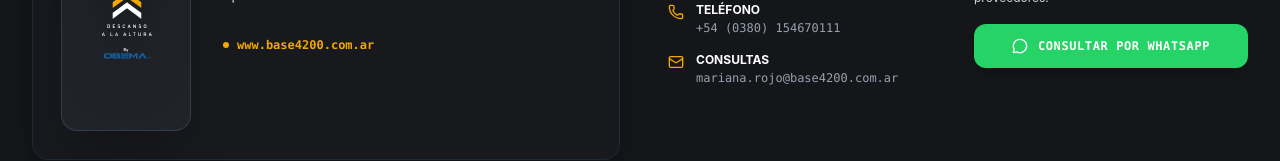
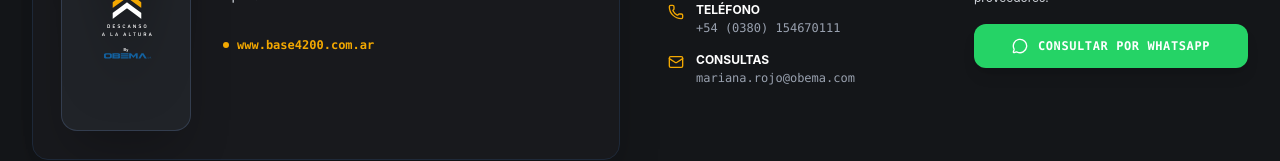
Before and after one commit to spawnmu93-source/B4200, a React (Vite) app in the folder client/: page / in a window 1280 px wide. Shown: the part 5517-5678 px from the top of the page. Built offline with nearby package versions, Linux system fonts and the light colour scheme; no server answers.

Commit message:
Update Mariana's contact email to mariana.rojo@obema.com

```diff
--- a/client/src/components/ContactFooter.jsx
+++ b/client/src/components/ContactFooter.jsx
@@ -79,13 +79,13 @@ export default function ContactFooter({ onOpenAdmin }) {
                   </div>
                 </div>
 
-                {/* Email - Only mariana.rojo@base4200.com.ar */}
+                {/* Email - mariana.rojo@obema.com */}
                 <div className="flex items-start gap-3 text-gray-300">
                   <Mail className="w-4 h-4 text-[#F3A801] shrink-0 mt-0.5" />
                   <div>
                     <p className="font-bold text-white uppercase text-xs">{t('contact.email_label')}</p>
-                    <a href="mailto:mariana.rojo@base4200.com.ar" className="text-gray-400 hover:text-[#F3A801] transition-colors block mt-0.5 text-xs font-mono">
-                      mariana.rojo@base4200.com.ar
+                    <a href="mailto:mariana.rojo@obema.com" className="text-gray-400 hover:text-[#F3A801] transition-colors block mt-0.5 text-xs font-mono">
+                      mariana.rojo@obema.com
                     </a>
                   </div>
                 </div>
```
Also changed, not shown: 1 other file (tests, documents, lock files or other folders).
